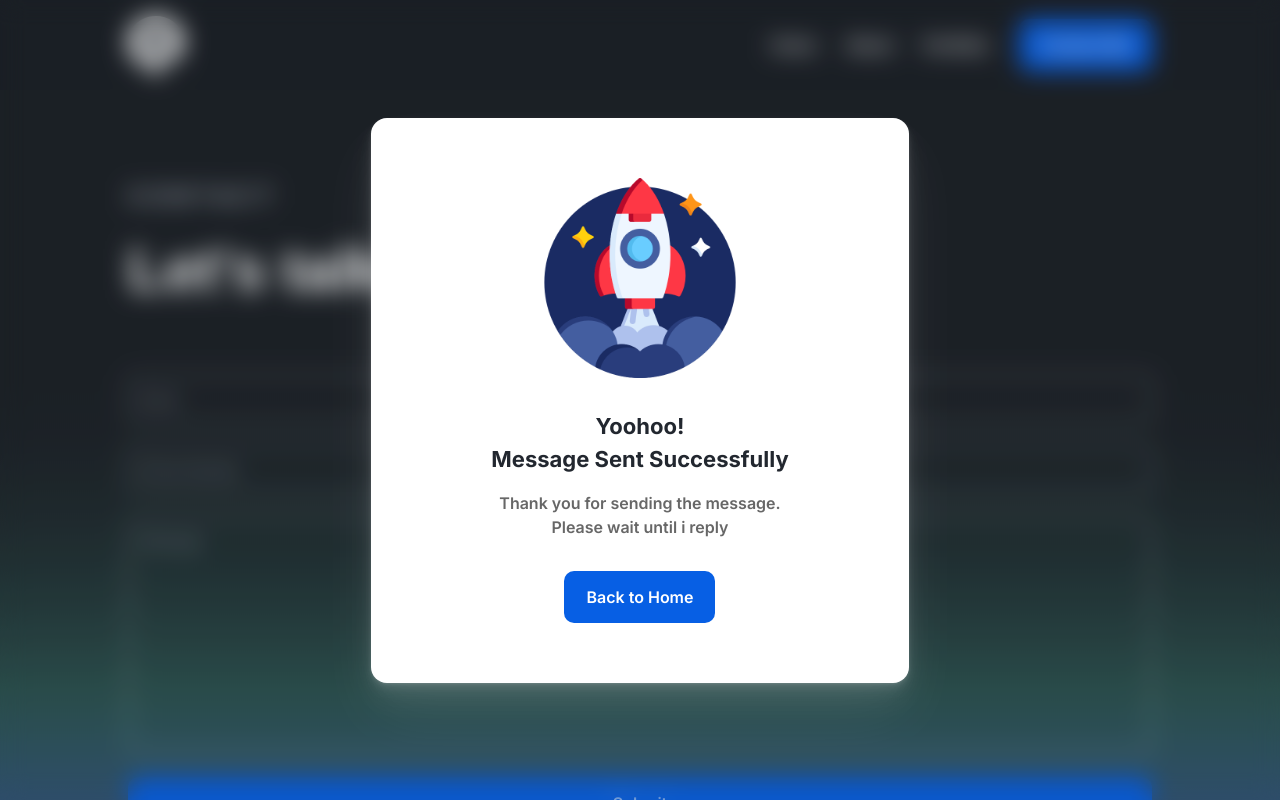
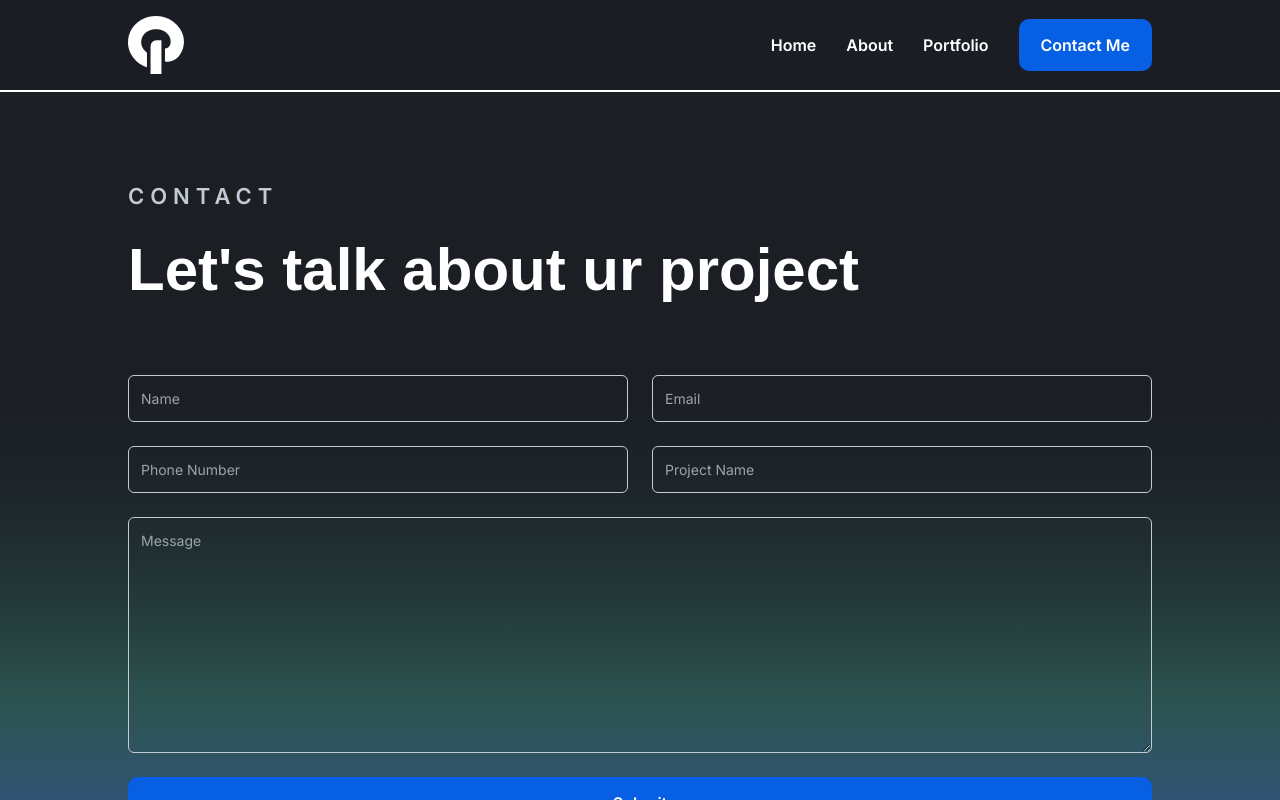
Before and after one commit to manggalang/Portofolio, a Next.js app: page /contact in a window 1280 px wide. Shown: the top 800 px of the page. Built offline with nearby package versions, Linux system fonts and the light colour scheme; no server answers.

Commit message:
feat: add progress scroll y bar on header

```diff
--- a/package.json
+++ b/package.json
@@ -11,6 +11,7 @@
   "dependencies": {
     "@emailjs/browser": "^4.1.0",
     "@fontsource-variable/space-grotesk": "^5.0.16",
+    "framer-motion": "^11.0.8",
     "next": "14.1.0",
     "react": "^18",
     "react-dom": "^18",
--- a/src/app/contact/page.tsx
+++ b/src/app/contact/page.tsx
@@ -12,7 +12,7 @@ export default function Contact() {
   const templateId = process.env.NEXT_PUBLIC_TEMPLATE_ID as string;
   const publicKey = process.env.NEXT_PUBLIC_KEY as string;
 
-  const [open, setOpen] = React.useState(true);
+  const [open, setOpen] = React.useState(false);
   const handleOpen = () => setOpen(!open);
 
   const sendEmail = (e: FormEvent<HTMLFormElement>) => {
--- a/src/components/header.tsx
+++ b/src/components/header.tsx
@@ -1,11 +1,14 @@
 "use client";
 import React, { useState } from "react";
 import { useWindowSize } from "usehooks-ts";
+import { motion, useScroll } from "framer-motion";
 
 import Image from "next/image";
 import Link from "next/link";
 
 export default function Header() {
+  const { scrollYProgress } = useScroll();
+
   const [openNav, setOpenNav] = useState(false);
   const size = useWindowSize();
 
@@ -22,7 +25,12 @@ export default function Header() {
   ];
 
   return (
-    <header className="backdrop-blur	 bg-[rgb(27_31_36_/_0.75)] fixed left-0 py-[16px] top-0 w-full z-50">
+    <header>
+      <motion.div
+        className="bg-white fixed top-0 right-0 left-0 h-[2px] mt-[90px] origin-[0%] z-50"
+        style={{ scaleX: scrollYProgress }}
+      />
+      <div className="backdrop-blur	 bg-[rgb(27_31_36_/_0.75)] fixed left-0 py-[16px] top-0 w-full z-50">
         <div className="bg-transparent container flex items-center justify-between py-[12px]">
           <Link href="/">
             <Image
@@ -89,6 +97,7 @@ export default function Header() {
             </button>
           </div>
         </div>
+      </div>
     </header>
   );
 }
```
Also changed, not shown: 1 other file (tests, documents, lock files or other folders). Lines whose indentation alone changed are shown as unchanged.
